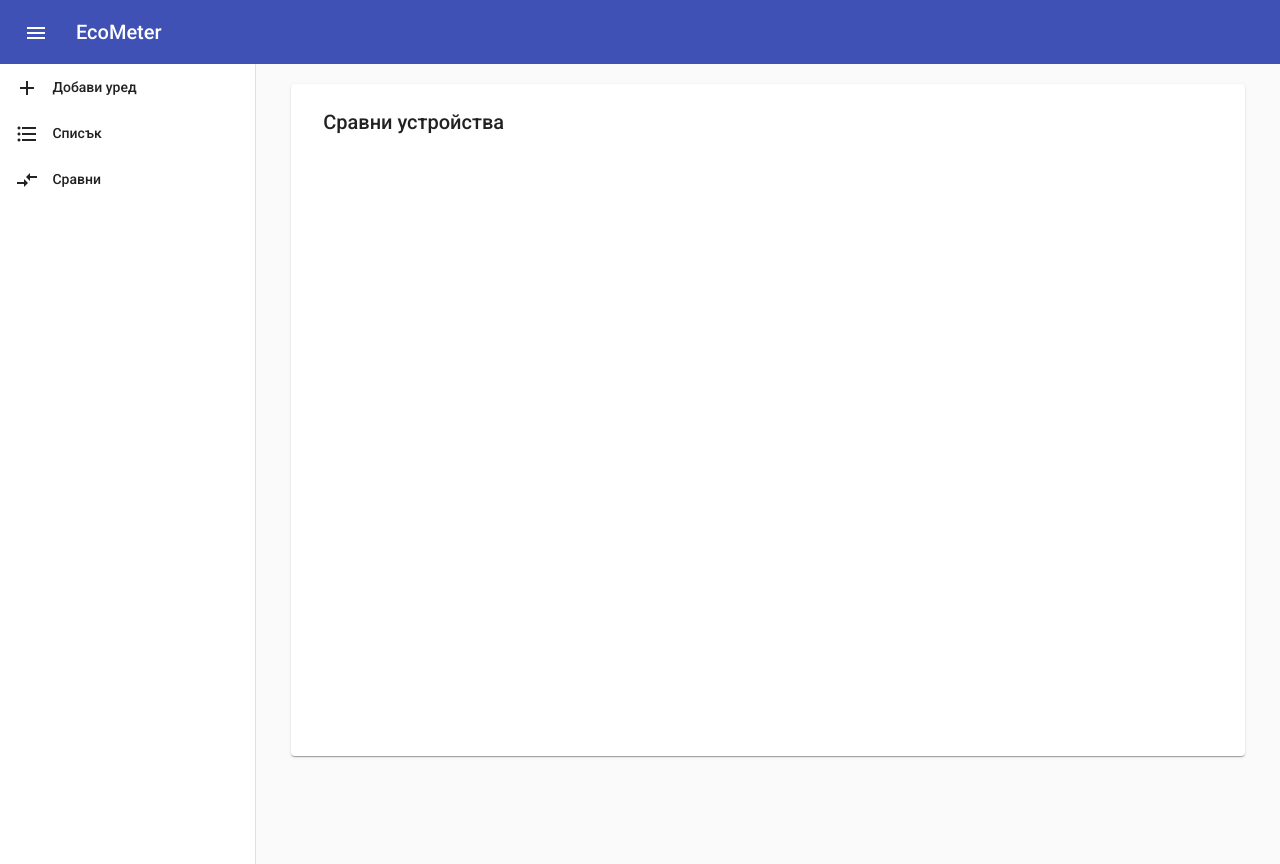
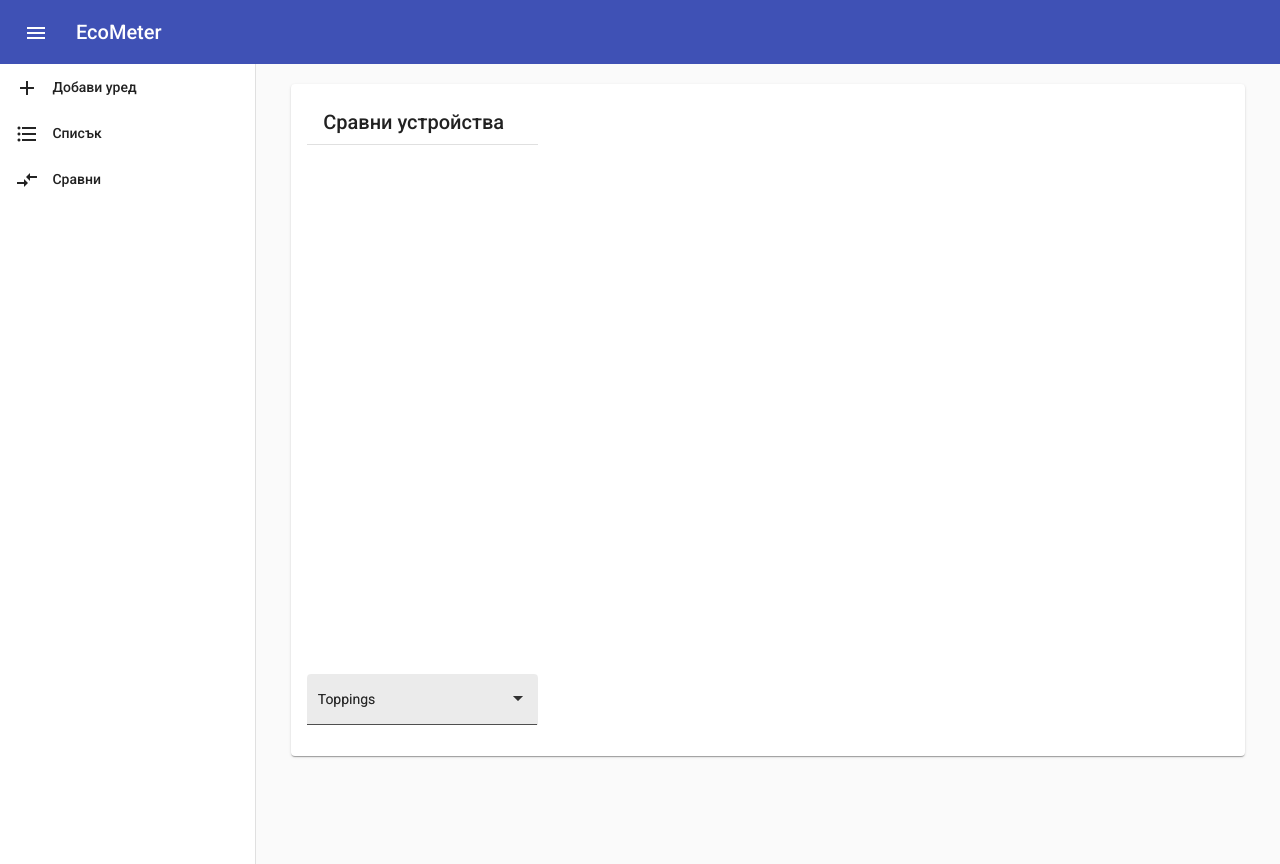
Before and after one commit to Lucky-Martin/eco-calculator, an Angular app: page /compare in a window 1280 px wide. Built offline with nearby package versions, Linux system fonts and the light colour scheme.

Commit message:
created elements in compare_devices

```diff
--- a/src/app/compare-devices/compare-devices.component.css
+++ b/src/app/compare-devices/compare-devices.component.css
@@ -12,3 +12,29 @@ mat-card mat-card-content mat-form-field {
 mat-card-title {
   margin-top: 12px;
 }
+
+.upward-select .mat-select-panel {
+  position: absolute;
+  bottom: calc(100% + 10px);
+  left: 0;
+}
+
+.example-additional-selection {
+  opacity: 0.75;
+  font-size: 0.75em;
+}
+mat-card-content {
+  width: 25%;
+  height: 100%;
+  position: relative;
+}
+mat-form-field{
+  position: absolute;
+  bottom: 40px;
+}
+
+.overlay-select2{
+  position: absolute;
+  bottom: 40px;
+  padding-left: 25% ;
+}
--- a/src/app/compare-devices/compare-devices.component.html
+++ b/src/app/compare-devices/compare-devices.component.html
@@ -1,6 +1,28 @@
 <mat-card>
-  <mat-card-header><mat-card-title>Сравни устройства</mat-card-title> </mat-card-header>
+  <mat-card-header>
+    <mat-card-title>Сравни устройства</mat-card-title>
+  </mat-card-header>
+  <mat-card-content>
+    <mat-form-field appearance="fill">
+      <mat-label>Toppings</mat-label>
+      <mat-select panelClass="overlay-select">
 
+        <mat-option> One </mat-option>
+        <mat-option> One </mat-option>
+        <mat-option> One </mat-option>
+      </mat-select>
+    </mat-form-field>
 
+    <mat-divider></mat-divider>
 
+    <mat-form-field appearance="fill">
+      <mat-label>Toppings</mat-label>
+      <mat-select panelClass="overlay-select2">
+
+        <mat-option> One </mat-option>
+        <mat-option> One </mat-option>
+        <mat-option> One </mat-option>
+      </mat-select>
+    </mat-form-field>
+  </mat-card-content>
 </mat-card>
```
Also changed, not shown: src/app/compare-devices/compare-devices.component.ts (+4 -3 lines).
